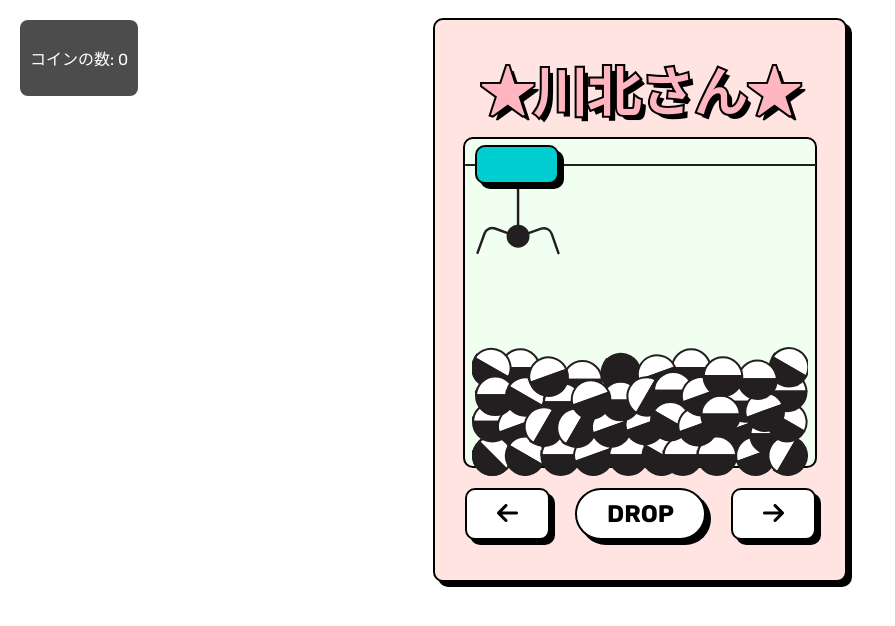
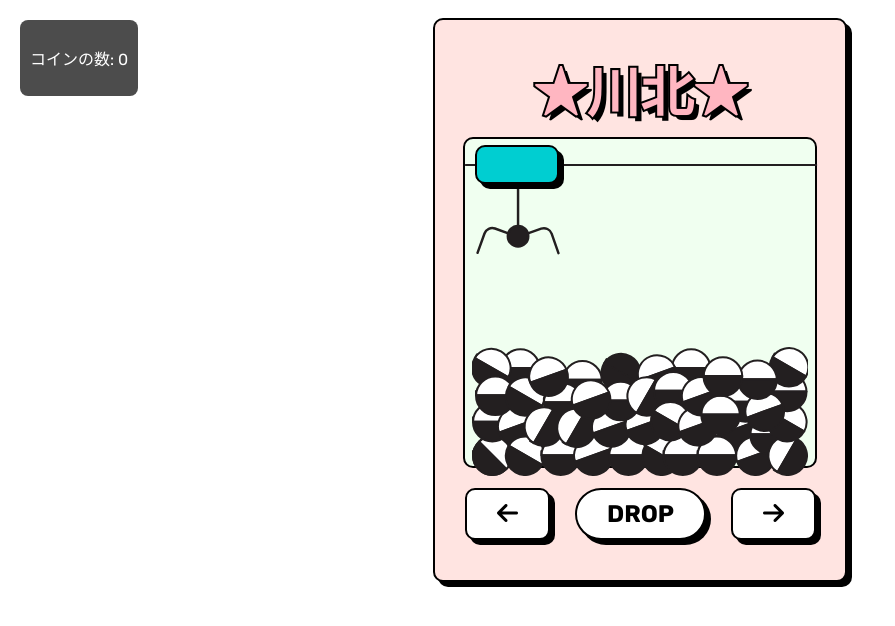
Before and after one commit to EvoLOuO/evol.github.io, a plain HTML site: page game.html in a window 1280 px wide. Shown: the whole page, without its empty margins (0-895 px from the left). Drawn offline with Linux system fonts and the light colour scheme.

Commit message:
Update game.html

```diff
--- a/game.html
+++ b/game.html
@@ -15,7 +15,7 @@
     <div id="console" class="boxed">
         <!--- You can rename the claw machine but it needs to be relatively short or else the game breaks lol -->
         <!--- If you rename the claw machine, be sure to also copy that name over to the results.html page too -->
-        <div id="banner" class="" >★川北さん★</div>
+        <div id="banner" class="" >★川北★</div>
 
         <!--- This set of divs make up the window of the claw machine where we see the capsules and the claw move-->
         <div id="window" class="">
```
